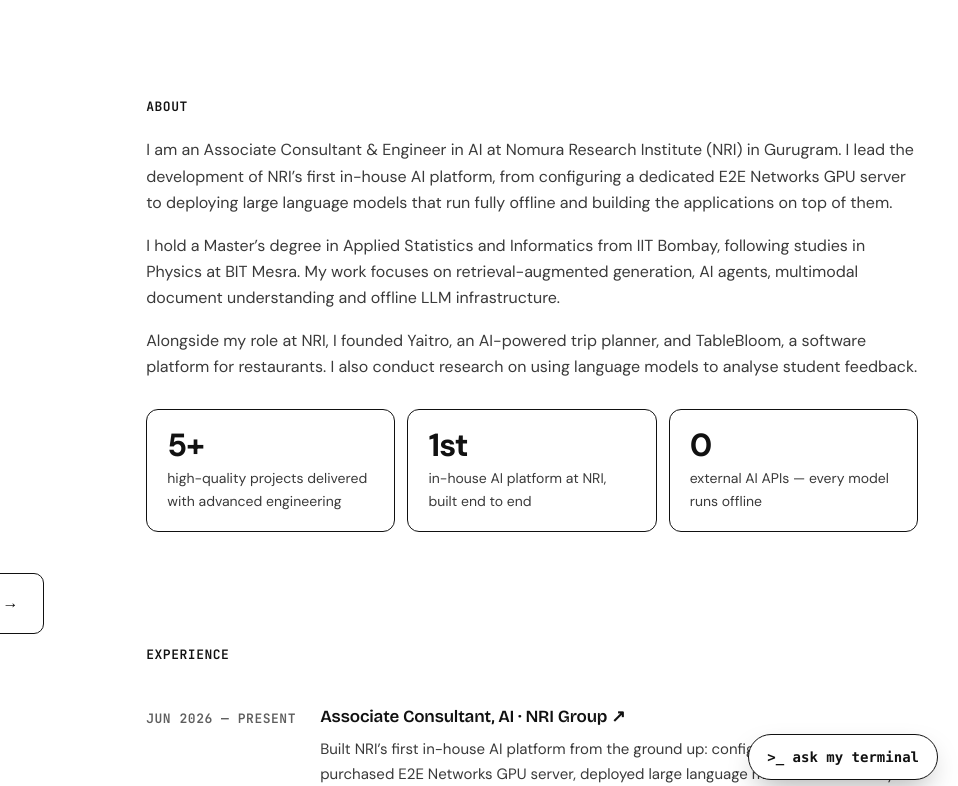
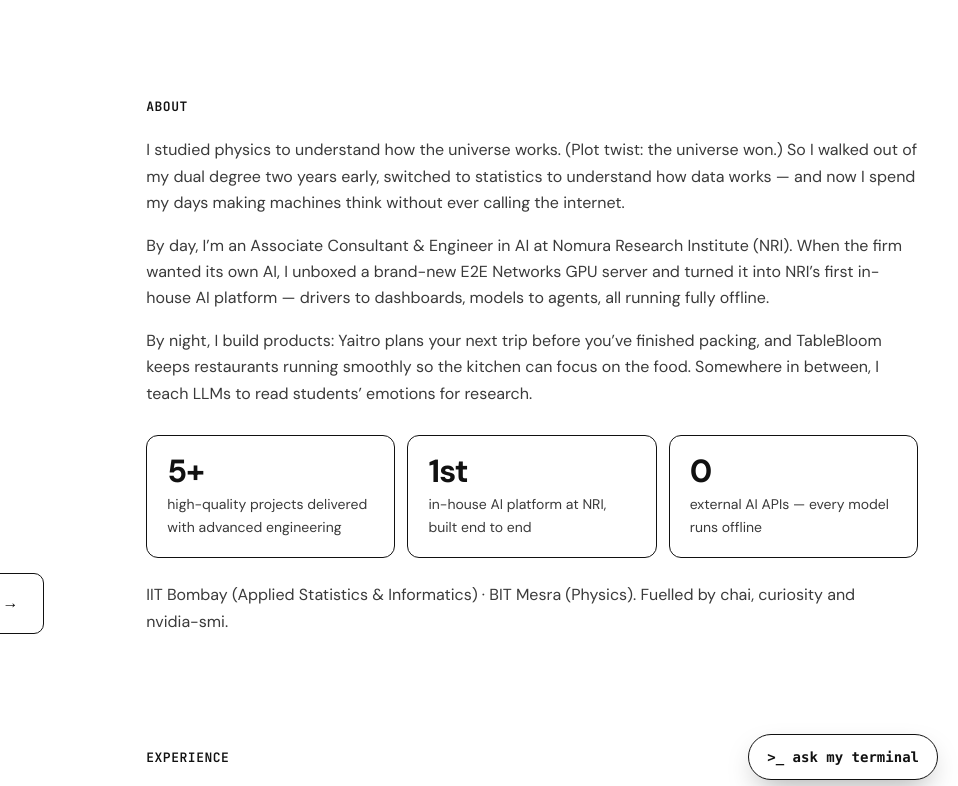
Before and after one commit to kunj939/Kunj, a plain HTML site: page index.html in a window 1280 px wide. Shown: the top 786 px of the page, 322-1280 px from the left. Drawn offline with nearby package versions, Linux system fonts and the light colour scheme.

Commit message:
Add files via upload

```diff
--- a/index.html
+++ b/index.html
@@ -54,15 +54,16 @@
 
 <section id="about" class="fi" style="animation-delay:.25s">
 <h2 style="margin:0 0 20px;font-size:13px;font-weight:600;letter-spacing:.1em;text-transform:uppercase">About</h2>
-<p style="margin:0;color:#3A3A3A">I am an Associate Consultant &amp; Engineer in AI at Nomura Research Institute (NRI) in Gurugram. I lead the development of NRI’s first in-house AI platform, from configuring a dedicated E2E Networks GPU server to deploying large language models that run fully offline and building the applications on top of them.</p>
-<p style="margin:16px 0 0;color:#3A3A3A">I hold a Master’s degree in Applied Statistics and Informatics from IIT Bombay, following studies in Physics at BIT Mesra. My work focuses on retrieval-augmented generation, AI agents, multimodal document understanding and offline LLM infrastructure.</p>
-<p style="margin:16px 0 0;color:#3A3A3A">Alongside my role at NRI, I founded Yaitro, an AI-powered trip planner, and TableBloom, a software platform for restaurants. I also conduct research on using language models to analyse student feedback.</p>
+<p style="margin:0;color:#3A3A3A">I studied physics to understand how the universe works. (Plot twist: the universe won.) So I walked out of my dual degree two years early, switched to statistics to understand how data works — and now I spend my days making machines think without ever calling the internet.</p>
+<p style="margin:16px 0 0;color:#3A3A3A">By day, I’m an Associate Consultant &amp; Engineer in AI at Nomura Research Institute (NRI). When the firm wanted its own AI, I unboxed a brand-new E2E Networks GPU server and turned it into NRI’s first in-house AI platform — drivers to dashboards, models to agents, all running fully offline.</p>
+<p style="margin:16px 0 0;color:#3A3A3A">By night, I build products: Yaitro plans your next trip before you’ve finished packing, and TableBloom keeps restaurants running smoothly so the kitchen can focus on the food. Somewhere in between, I teach LLMs to read students’ emotions for research.</p>
 <div style="margin-top:28px;display:grid;grid-template-columns:repeat(auto-fit,minmax(min(100%,160px),1fr));gap:12px">
 <div style="padding:18px 20px;border:1px solid #111111;border-radius:12px"><p style="margin:0;font-size:32px;font-weight:700;letter-spacing:-.03em;line-height:1.1">5+</p><p style="margin:4px 0 0;font-size:14px;color:#3A3A3A">high-quality projects delivered with advanced engineering</p></div>
 <div style="padding:18px 20px;border:1px solid #111111;border-radius:12px"><p style="margin:0;font-size:32px;font-weight:700;letter-spacing:-.03em;line-height:1.1">1st</p><p style="margin:4px 0 0;font-size:14px;color:#3A3A3A">in-house AI platform at NRI, built end to end</p></div>
 <div style="padding:18px 20px;border:1px solid #111111;border-radius:12px"><p style="margin:0;font-size:32px;font-weight:700;letter-spacing:-.03em;line-height:1.1">0</p><p style="margin:4px 0 0;font-size:14px;color:#3A3A3A">external AI APIs — every model runs offline</p></div>
 </div>
 
+<p style="margin:24px 0 0;color:#3A3A3A">IIT Bombay (Applied Statistics &amp; Informatics) · BIT Mesra (Physics). Fuelled by chai, curiosity and <span style="white-space:nowrap">nvidia-smi</span>.</p>
 </section>
 
 <!-- EXPERIENCE -->
```
